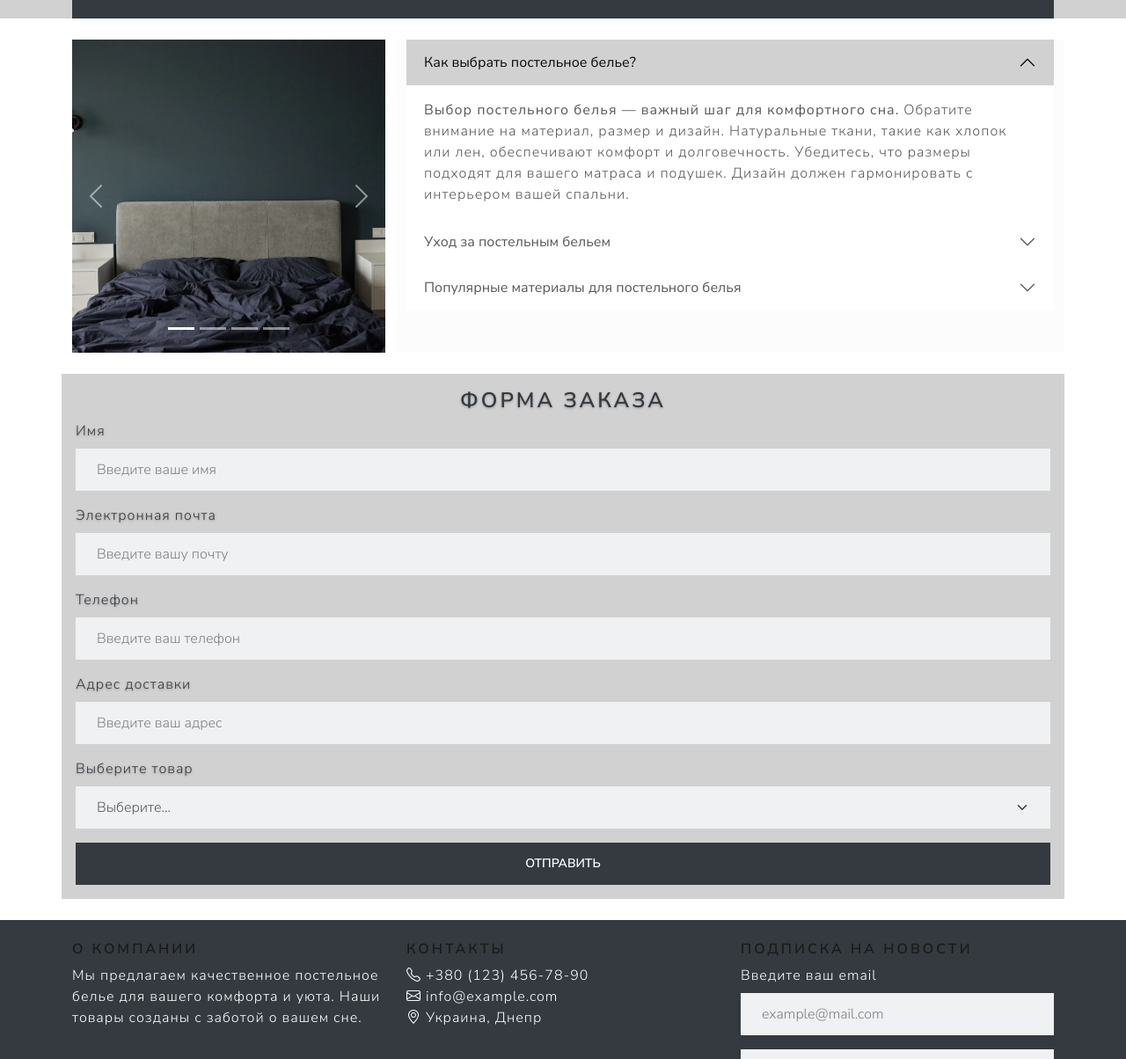
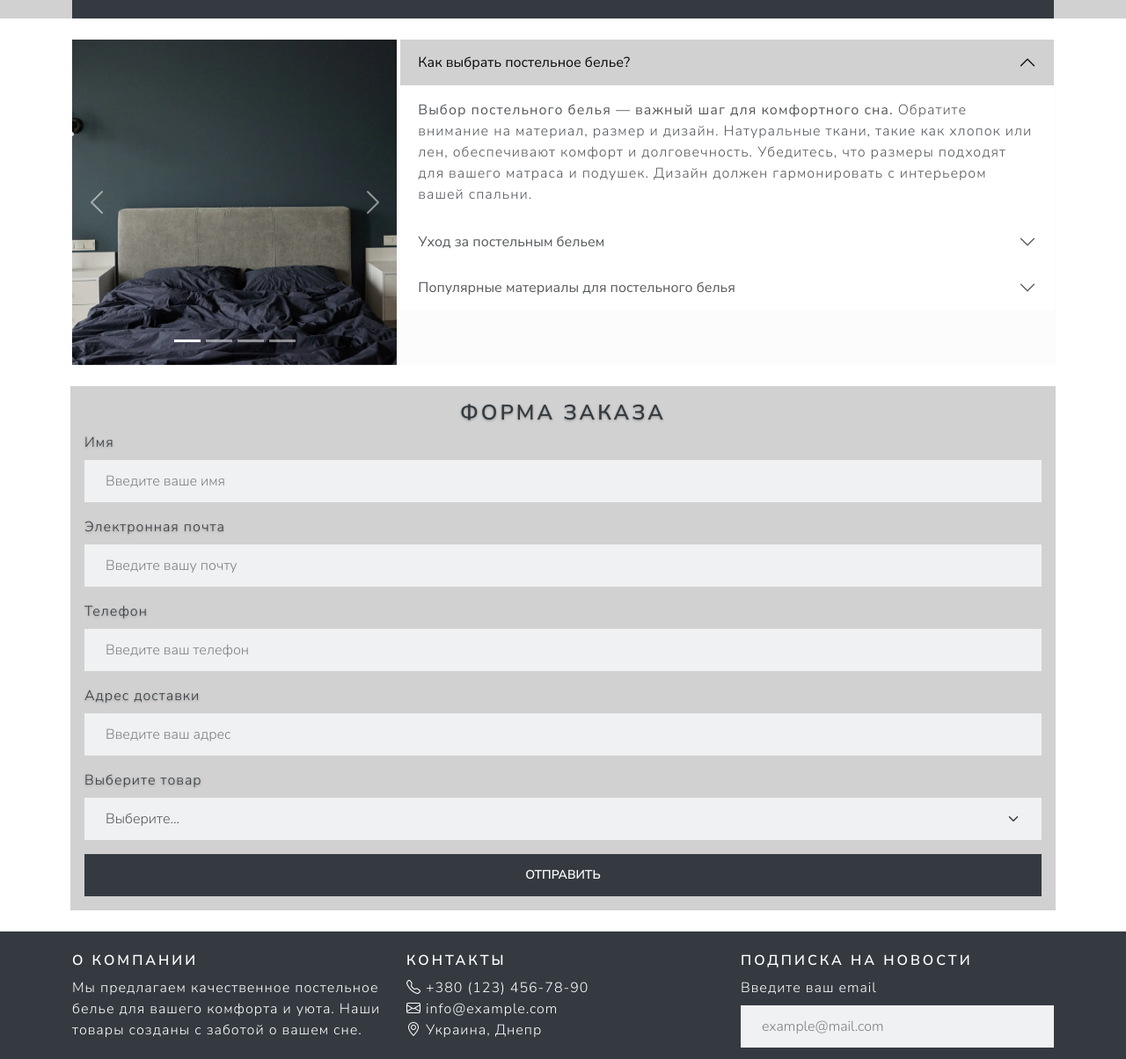
Before and after one commit to MrJim1231/home-work-14, a website: page index.html in a window 1280 px wide. Shown: the part 213-1417 px from the top of the page at 88% size. Drawn offline with nearby package versions, Linux system fonts and the light colour scheme.

Commit message:
fix some problem

```diff
--- a/index.html
+++ b/index.html
@@ -6,6 +6,7 @@
   <meta name="viewport" content="width=device-width, initial-scale=1.0">
   <link href="https://cdn.jsdelivr.net/npm/bootstrap-icons@1.10.5/font/bootstrap-icons.css" rel="stylesheet">
   <link rel="stylesheet" href="assets/css/style.css">
+  <!-- <link rel="stylesheet" href="node_modules/bootstrap/dist/css/bootstrap.css"> -->
   <title>Document</title>
 </head>
 
@@ -71,9 +72,9 @@
   </header>
 
   <main class="container">
-    <div class="row">
+    <div class="row gx-1">
       <!-- Main section -->
-      <div class="bg-light-subtle col-xxl-7 col-xl-8 col-lg-12 mb-4">
+      <div class="bg-light-subtle col-xxl-7 col-xl-8 col-lg-12 mb-4 px-xxl-3">
         <div class="accordion" id="accordionExample">
           <div class="accordion-item">
             <h2 class="accordion-header">
@@ -205,12 +206,12 @@
     <div class="container">
       <div class="row">
         <div class="col-md-4 mb-3">
-          <h5>О компании</h5>
+          <h5 class="text-white">О компании</h5>
           <p>Мы предлагаем качественное постельное белье для вашего комфорта и уюта. Наши товары созданы с заботой о
             вашем сне.</p>
         </div>
         <div class="col-md-4 mb-3">
-          <h5>Контакты</h5>
+          <h5 class="text-white">Контакты</h5>
           <ul class="list-unstyled">
             <li><i class="bi bi-telephone"></i> +380 (123) 456-78-90</li>
             <li><i class="bi bi-envelope"></i> info@example.com</li>
@@ -218,7 +219,7 @@
           </ul>
         </div>
         <div class="col-md-4 mb-3">
-          <h5>Подписка на новости</h5>
+          <h5 class="text-white">Подписка на новости</h5>
           <form>
             <div class="mb-3">
               <label for="newsletterEmail" class="form-label">Введите ваш email</label>
```
